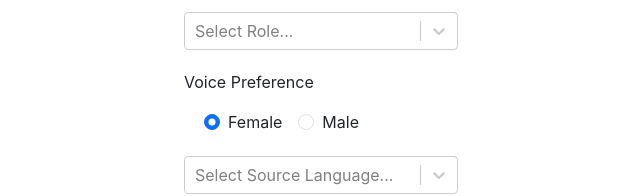
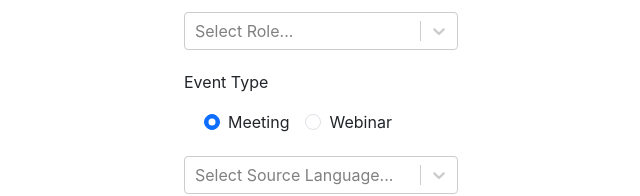
Before and after one commit to kudohq/kudo-vonage-codehub, a React (Create React App) app: page / in a window 1280 px wide. Shown: the part 239-435 px from the top of the page, without its empty margins (319-959 px from the left). Built offline with nearby package versions, Linux system fonts and the light colour scheme.

Commit message:
refactored

```diff
--- a/src/App.jsx
+++ b/src/App.jsx
@@ -2,7 +2,7 @@ import { VideoComponent } from "./VideoComponent.jsx";
 import { JoiningVideoComponent } from "./JoiningVideoComponent.jsx";
 import { WebinarJoiningForm } from "./WebinarJoiningForm/WebinarJoiningForm.jsx";
 import { Health } from "./common/Health.jsx";
-
+import { MeetingComponent } from './MeetingComponent.jsx'
 import { BrowserRouter as Router, Routes, Route } from "react-router-dom";
 import "bootstrap/dist/css/bootstrap.css";
 
@@ -13,6 +13,7 @@ function App() {
         <Routes>
           <Route exact path="/" element={<WebinarJoiningForm />}></Route>
           <Route exact path="/webinar" element={<VideoComponent />}></Route>
+          <Route exact path="/meeting" element={<MeetingComponent />}></Route>
           <Route path="/_/health" component={Health}> </Route>
           <Route
             exact
--- a/src/WebinarJoiningForm/WebinarJoiningForm.jsx
+++ b/src/WebinarJoiningForm/WebinarJoiningForm.jsx
@@ -82,24 +82,24 @@ export const WebinarJoiningForm = () => {
               required
             />
             <Form.Group>
-              <p>Voice Preference</p>
+                  <p>Event Type</p>
                   <Form.Check
                     className="GenderSelection"
                     type="radio"
                     inline
-                id="female"
-                label="Female"
-                value="female"
-                checked={selectedGender === "female"}
+                    id="meeting"
+                    label="Meeting"
+                    value="meeting"
+                    checked={selectEventType === "meeting"}
                     onChange={handleGenderChange}
                   />
                   <Form.Check
                     type="radio"
-                id="male"
+                    id="webinar"
                     inline
-                label="Male"
-                value="male"
-                checked={selectedGender === "male"}
+                    label="Webinar"
+                    value="webinar"
+                    checked={selectEventType === "webinar"}
                     onChange={handleGenderChange}
                   />
                 </Form.Group>
@@ -147,6 +147,7 @@ export const WebinarJoiningForm = () => {
                 }
               />
             )}
+
             <Button
               className="submit-button"
               value="submit"
```
Lines whose indentation alone changed are shown as unchanged.
